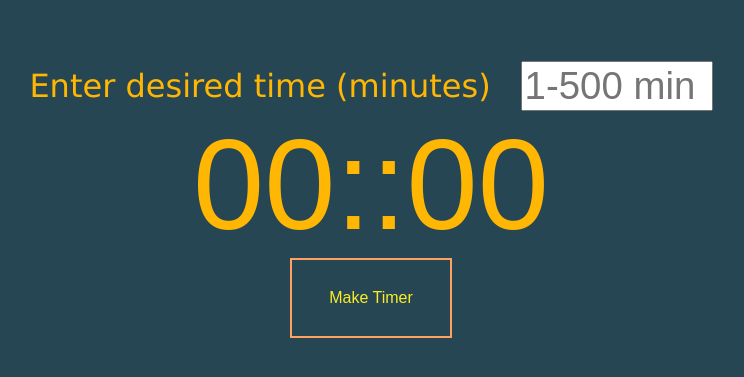
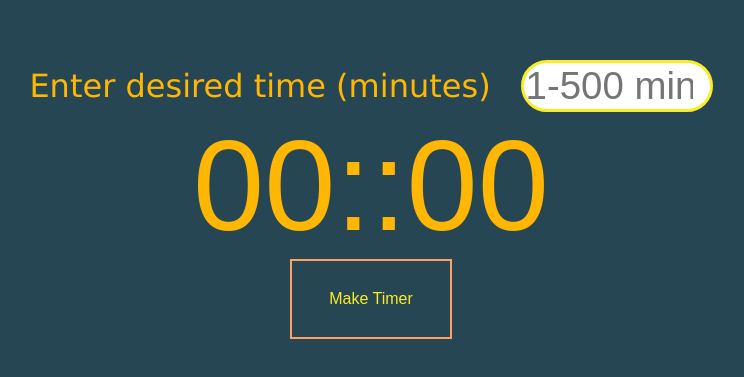
Before and after one commit to weezy20/timer_2, a plain HTML site: page index.html in a window 1280 px wide. Shown: the part 201-578 px from the top of the page, without its empty margins (269-1013 px from the left). Drawn offline with Linux system fonts and the light colour scheme; a web font is replaced by a local one.

Commit message:
Added some nice styling

```diff
--- a/style.css
+++ b/style.css
@@ -22,19 +22,33 @@ body {
     font-size: 2em;
     align-items: center;
 }
-input#timer {
+input#timer{
     font-size: 1.2em;
     min-width: 5em;
+    border: solid #faed27 3px;
+    border-radius: 1.25em;
+    transition: all 50ms ease-in;
+    color: #457b9d;
+    text-align: center;
+    height: 52px;
 }
+input#timer:focus {
+    outline: none;
+    border: solid #e9c46a 5px;
+}
+
 div#usr-input label {
     margin-right: 30px;
     font-family: Verdana;
 }
-
+#timer-container {
+    width : 369px;
+}
 #timer-container p {
     text-align: center;
     font-size: 8em;
     margin: 0;
+
 }
 
 button {
```
Also changed, not shown: index.html (indentation only).
